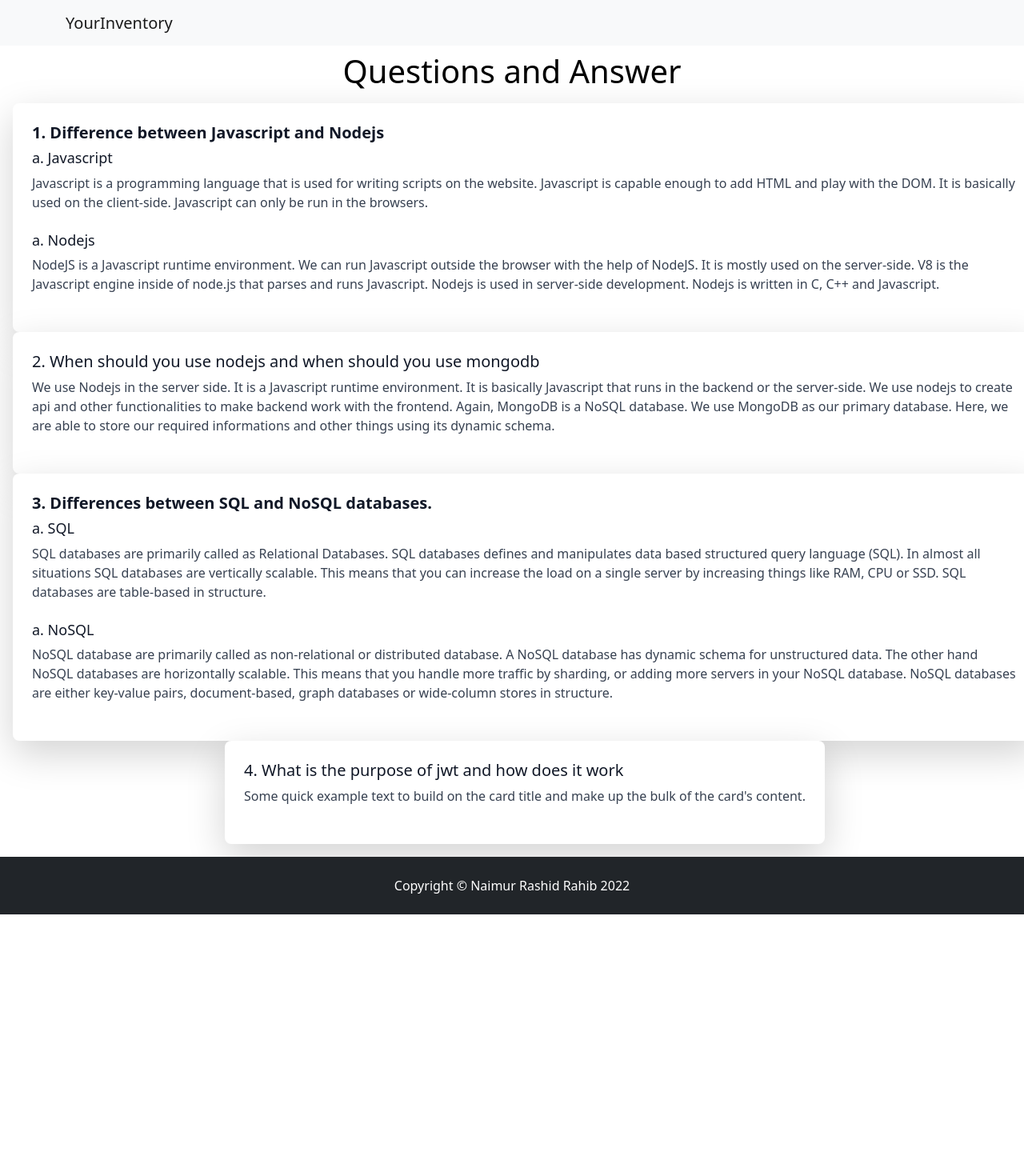
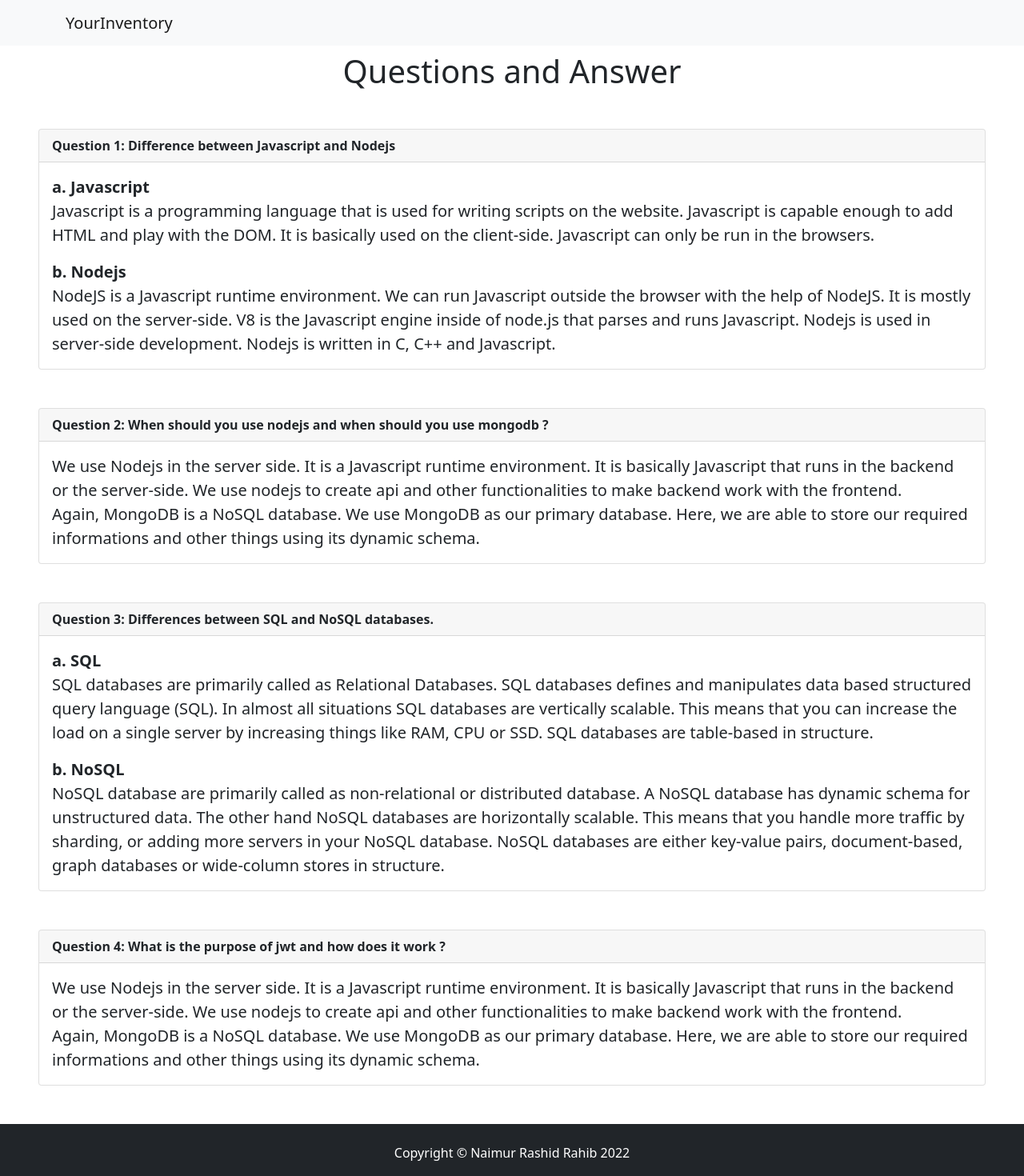
Before and after one commit to 7rahib/your-inventory-client-side-7rahib, a React (Create React App) app: page /blogs in a window 1280 px wide. Shown: the top 1470 px of the page at 80% size. Before the commit the page ends 1143 px from the top, so only its background shows below. Built offline with nearby package versions, Linux system fonts and the light colour scheme; no server answers; what tw-elements would draw is missing.

Commit message:
user verified using jwt token and blogs created

```diff
--- a/src/Pages/Blogs/Blogs.js
+++ b/src/Pages/Blogs/Blogs.js
@@ -1,56 +1,65 @@
 import React from 'react';
+import { Card } from 'react-bootstrap';
 
 const Blogs = () => {
     return (
         <div>
-            <h1 className='text-black text-center m-2'>Questions and Answer</h1>
-            <div className='w-100 m-3'>
-                <div class="flex justify-center">
-                    <div class="block p-6 rounded-lg shadow-lg bg-white ">
-                        <h5 class="text-gray-900 text-xl leading-tight font-semibold mb-2">1. Difference between Javascript and Nodejs</h5>
-                        <p class="text-gray-700 text-base mb-4">
-                            <h6 class="text-gray-900 text-lg leading-tight font-normal mb-2">a. Javascript</h6>
+            <div>
+                <h1 className='text-dark text-center m-2'>Questions and Answer</h1>
+                <Card className='m-5'>
+                    <Card.Header className='fw-bold'>Question 1: Difference between Javascript and Nodejs</Card.Header>
+                    <Card.Body>
+                        <blockquote className="blockquote mb-0">
+                            <span className='fw-bold'>a. Javascript</span>
+                            <p>
                                 Javascript is a programming language that is used for writing scripts on the website. Javascript is capable enough to add HTML and play with the DOM. It is basically used on the client-side. 	Javascript can only be run in the browsers.
                             </p>
-                        <p class="text-gray-700 text-base mb-4">
-                            <h6 class="text-gray-900 text-lg leading-tight font-normal mb-2">a. Nodejs</h6>
+                            <span className='fw-bold'>b. Nodejs</span>
+                            <p>
                                 NodeJS is a Javascript runtime environment. We can run Javascript outside the browser with the help of NodeJS. It is mostly used on the server-side. V8 is the Javascript engine inside of node.js that parses and runs Javascript. Nodejs is used in server-side development. Nodejs is written in C, C++ and Javascript.
                             </p>
-                    </div>
-                </div>
-                <div class="flex justify-center">
-                    <div class="block p-6 rounded-lg shadow-lg bg-white ">
-                        <h5 class="text-gray-900 text-xl leading-tight font-medium mb-2">2. When should you use nodejs and when should you use mongodb</h5>
-                        <p class="text-gray-700 text-base mb-4">
-                            We use Nodejs in the server side. It is a Javascript runtime environment. It is basically Javascript that runs in the backend or the server-side. We use nodejs to create api and other functionalities to make backend work with the frontend.
+                        </blockquote>
+                    </Card.Body>
+                </Card>
+                <Card className='m-5'>
+                    <Card.Header className='fw-bold'>Question 2: When should you use nodejs and when should you use mongodb ?</Card.Header>
+                    <Card.Body>
+                        <blockquote className="blockquote mb-0">
+                            <p>
+                                We use Nodejs in the server side. It is a Javascript runtime environment. It is basically Javascript that runs in the backend or the server-side. We use nodejs to create api and other functionalities to make backend work with the frontend. <br />
                                 Again, MongoDB is a NoSQL database. We use MongoDB as our primary database. Here, we are able to store our required informations and other things using its dynamic schema.
                             </p>
-                    </div>
-                </div>
-                <div class="flex justify-center">
-                    <div class="block p-6 rounded-lg shadow-lg bg-white ">
-                        <h5 class="text-gray-900 text-xl leading-tight font-semibold mb-2">3. Differences between SQL and NoSQL databases.</h5>
-                        <p class="text-gray-700 text-base mb-4">
-                            <h6 class="text-gray-900 text-lg leading-tight font-normal mb-2">a. SQL</h6>
+                        </blockquote>
+                    </Card.Body>
+                </Card>
+                <Card className='m-5'>
+                    <Card.Header className='fw-bold'>Question 3: Differences between SQL and NoSQL databases.</Card.Header>
+                    <Card.Body>
+                        <blockquote className="blockquote mb-0">
+                            <span className='fw-bold'>a. SQL</span>
+                            <p>
                                 SQL databases are primarily called as Relational Databases. SQL databases defines and manipulates data based structured query language (SQL). In almost all situations SQL databases are vertically scalable. This means that you can increase the load on a single server by increasing things like RAM, CPU or SSD. SQL databases are table-based in structure.
                             </p>
-                        <p class="text-gray-700 text-base mb-4">
-                            <h6 class="text-gray-900 text-lg leading-tight font-normal mb-2">a. NoSQL</h6>
+                            <span className='fw-bold'>b. NoSQL</span>
+                            <p>
                                 NoSQL database are primarily called as non-relational or distributed database. A NoSQL database has dynamic schema for unstructured data. The other hand NoSQL databases are horizontally scalable. This means that you handle more traffic by sharding, or adding more servers in your NoSQL database. NoSQL databases are either key-value pairs, document-based, graph databases or wide-column stores in structure.
                             </p>
+                        </blockquote>
+                    </Card.Body>
+                </Card>
+                <Card className='m-5'>
+                    <Card.Header className='fw-bold'>Question 4: What is the purpose of jwt and how does it work ?</Card.Header>
+                    <Card.Body>
+                        <blockquote className="blockquote mb-0">
+                            <p>
+                                We use Nodejs in the server side. It is a Javascript runtime environment. It is basically Javascript that runs in the backend or the server-side. We use nodejs to create api and other functionalities to make backend work with the frontend. <br />
+                                Again, MongoDB is a NoSQL database. We use MongoDB as our primary database. Here, we are able to store our required informations and other things using its dynamic schema.
+                            </p>
+                        </blockquote>
+                    </Card.Body>
+                </Card>
             </div>
-                </div>
-                <div class="flex justify-center">
-                    <div class="block p-6 rounded-lg shadow-lg bg-white ">
-                        <h5 class="text-gray-900 text-xl leading-tight font-medium mb-2">4. What is the purpose of jwt and how does it work</h5>
-                        <p class="text-gray-700 text-base mb-4">
-                            Some quick example text to build on the card title and make up the bulk of the card's
-                            content.
-                        </p>
-                    </div>
-                </div>
-            </div>
-        </div>
+        </div >
     );
 };
 
--- a/src/Pages/MyItems/MyItems.js
+++ b/src/Pages/MyItems/MyItems.js
@@ -3,17 +3,34 @@ import React, { useEffect, useState } from 'react';
 import { useAuthState } from 'react-firebase-hooks/auth';
 import auth from '../../firebase.init';
 import AllMyItems from '../AllMyItems/AllMyItems';
+import { signOut } from 'firebase/auth';
+import { useNavigate } from 'react-router-dom';
 
 const MyItems = () => {
     const [user] = useAuthState(auth)
     const [myItems, setMyItems] = useState([]);
+    const navigate = useNavigate()
+
     useEffect(() => {
-        const getOrders = async () => {
+        const getMyItems = async () => {
             const email = user.email
-            const { data } = await axios.get(`http://localhost:5000/myitems?email=${email}`)
-            setMyItems(data)
+            const url = `http://localhost:5000/myitems?email=${email}`
+            try {
+                const { data } = await axios.get(url, {
+                    headers: {
+                        authorization: `Bearer ${localStorage.getItem('accessToken')}`
+                    }
+                })
+                setMyItems(data)
+            }
+            catch (error) {
+                if (error.response.status === 401 || error.response.status === 403) {
+                    signOut(auth)
+                    navigate('/login')
+                }
+            }
         }
-        getOrders()
+        getMyItems()
     }, [user, myItems])
     return (
         <div className='container'>
```
Lines whose indentation alone changed are shown as unchanged.
